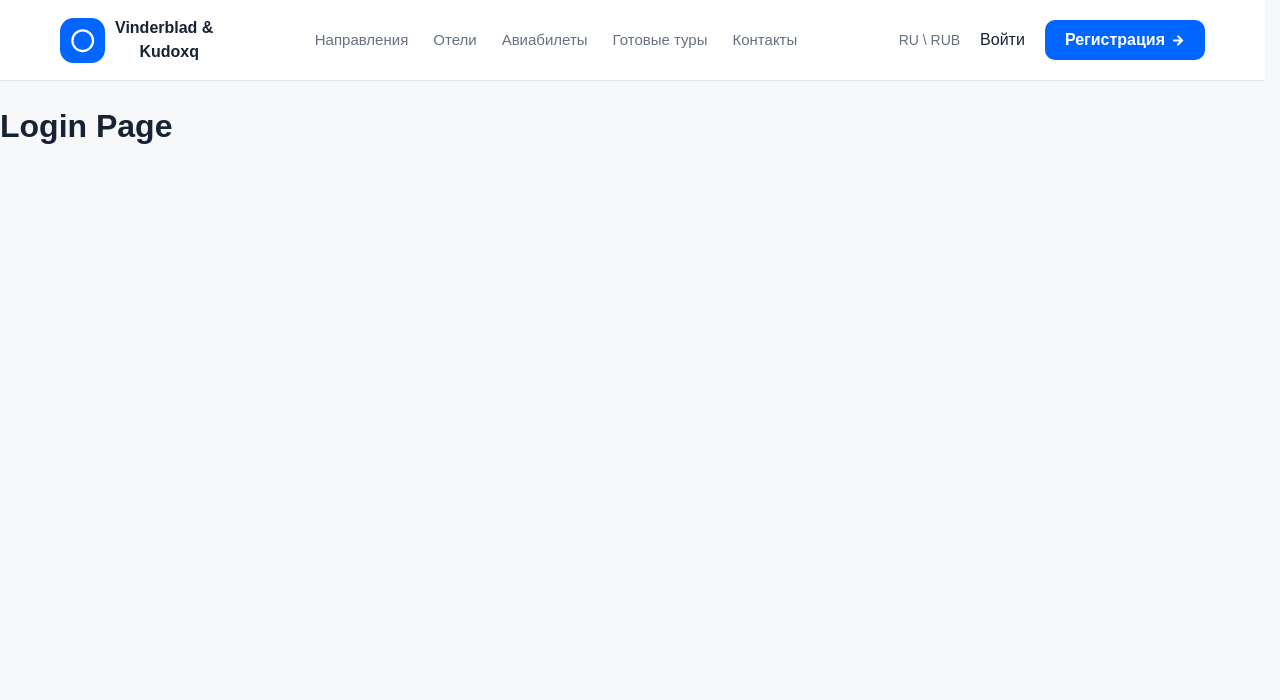
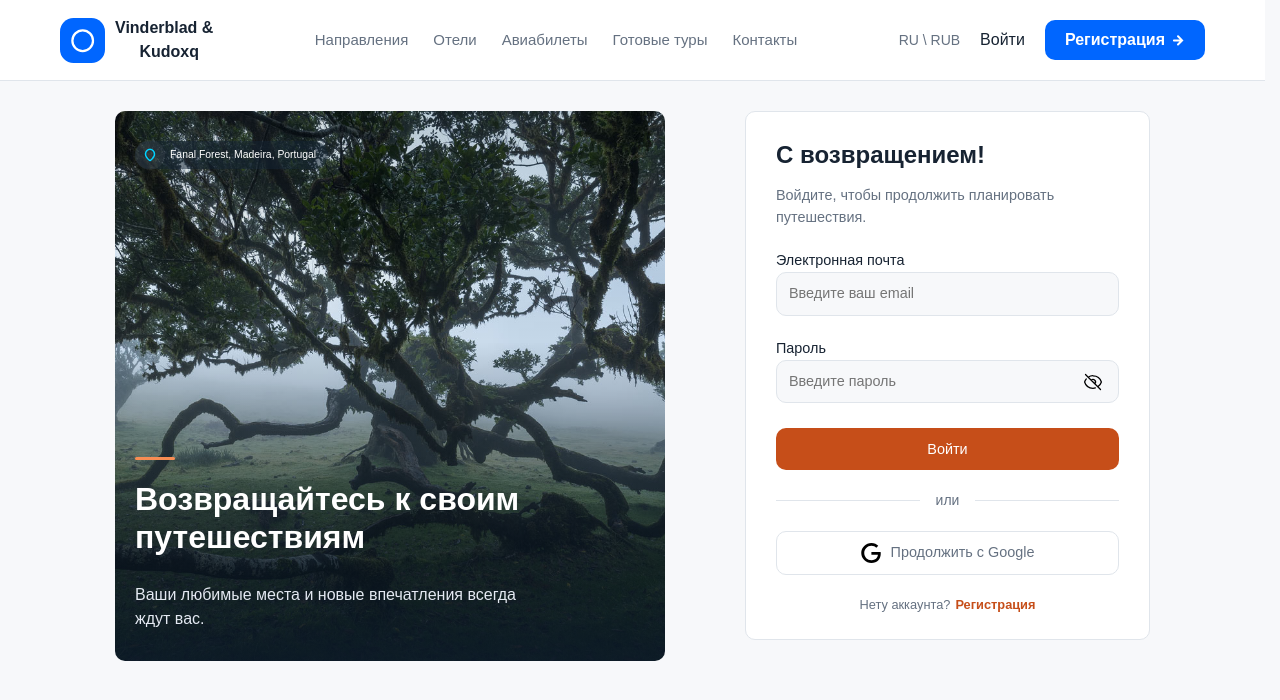
Before and after one commit to Vinderblad7/booking-microservices, a React app in the folder frontend/: page /login in a window 1280 px wide. Shown: the top 700 px of the page. Built offline with nearby package versions, Linux system fonts and the light colour scheme; the HTML template or start-up script is replaced by a standard one; a web font is replaced by a local one.

Commit message:
frontend: designed login page

```diff
--- a/frontend/src/components/AuthForm/AuthForm.css
+++ b/frontend/src/components/AuthForm/AuthForm.css
@@ -266,3 +266,8 @@
     top: 50%;
     transform: translateY(-40%);
 }
+
+.auth-success-button:hover {
+    transform: translateY(-2px);
+    filter: brightness(0.95);
+}
--- a/frontend/src/components/AuthForm/AuthForm.jsx
+++ b/frontend/src/components/AuthForm/AuthForm.jsx
@@ -5,7 +5,7 @@ import '../../services/auth'
 import eyeOpen from '../../assets/icons/eye-open.svg';
 import eyeClosed from '../../assets/icons/eye-closed.svg';
 import check from '../../assets/icons/check.svg';
-import { registerUser } from '../../services/auth';
+import { registerUser, loginUser } from '../../services/auth';
 
 function AuthForm({ mode = 'register' }) {
     const isRegister = mode === 'register';
@@ -54,6 +54,7 @@ function AuthForm({ mode = 'register' }) {
         try {
             setIsSubmitting(true);
 
+            if(isRegister) {
                 await registerUser({ email, password });
 
                 setSuccessMessage(
@@ -62,14 +63,24 @@ function AuthForm({ mode = 'register' }) {
                 setEmail('');
                 setPassword('');
                 setErrors({});
+
+            } else {
+
+                const data = await loginUser({ email, password });
+
+                console.log('Успешный вход:', data);
+
+            }
         } catch (error) {
-            if (error.status === 409) {
+            if (isRegister && error.status === 409) {
                 setServerError('Пользователь с таким email уже существует.');
+            } else if (!isRegister && error.status === 401) {
+                setServerError('Неверный email или пароль.');
             } else if (error.status === 422) {
                 setServerError('Проверьте правильность введённых данных.');
             } else {
                 setServerError(
-                    error.message || 'Не удалось создать аккаунт. Попробуйте позже.'
+                    error.message || 'Произошла ошибка. Попробуйте позже.'
                 );
             }
         } finally {
@@ -149,8 +160,8 @@ function AuthForm({ mode = 'register' }) {
                                     type={isPasswordVisible ? 'text' : 'password'}
                                     id="password"
                                     name="password"
-                                    placeholder="Создайте пароль"
-                                    autoComplete="new-password"
+                                    placeholder={isRegister ? 'Создайте пароль' : 'Введите пароль'}
+                                    autoComplete={isRegister ? 'new-password' : 'current-password'}
                                     value={password}
                                     onChange={(event) => setPassword(event.target.value)}
                                     required
@@ -184,9 +195,11 @@ function AuthForm({ mode = 'register' }) {
                                 </span>
                             )}
 
+                            {isRegister && (
                                 <span className="auth-field-hint">
                                     От 6 до 128 символов
                                 </span>
+                            )}
 
                         </div>
 
@@ -206,7 +219,10 @@ function AuthForm({ mode = 'register' }) {
                             type="submit"
                             disabled={isSubmitting}
                         >
-                            {isSubmitting ? 'Создаем аккаунт...' : 'Создать аккаунт'}
+                            {isSubmitting
+                                ? (isRegister ? 'Создаем аккаунт...' : 'Входим...')
+                                : (isRegister ? 'Создать аккаунт' : 'Войти')
+                            }
                         </button>
 
                     </form>
@@ -220,10 +236,19 @@ function AuthForm({ mode = 'register' }) {
                         Продолжить с Google
                     </button>
 
+                    {isRegister
+                        ? (
                             <div className='auth-footer'>
                                 <span>Уже есть аккаунт?</span>
                                 <a href='/login'>Войти</a>
                             </div>
+                        )
+                        : (
+                            <div className='auth-footer'>
+                                <span>Нету аккаунта?</span>
+                                <a href='/register'>Регистрация</a>
+                            </div>
+                    )}
                 </>
 
             )}
--- a/frontend/src/pages/Login/Login.css
+++ b/frontend/src/pages/Login/Login.css
@@ -0,0 +1,112 @@
+.login-page {
+    display: grid;
+    grid-template-columns: 1fr 1fr;
+
+    gap: 80px;
+
+    min-height: calc(100vh - 80px);
+
+    margin: 30px 115px;
+}
+
+.login-visual {
+    width: 550px;
+    height: 550px;
+    position: relative;
+    display: flex;
+    flex-direction: column;
+    justify-content: space-between;
+
+    padding: 30px 20px;
+
+    border-radius: var(--border-radius-sm);
+    background-image:
+        linear-gradient(
+            to bottom,
+            rgba(12, 26, 41, 0.1569) 0%,
+            rgba(12, 26, 41, 0) 42%,
+            rgba(12, 26, 41, 0.9098) 100%
+        ),
+        url("../../assets/images/Fanal_forest.jpg");
+    background-size: cover;
+    background-position: center;
+    background-repeat: no-repeat;
+}
+
+.login-visual::after{
+    display: flex;
+    flex-direction: column;
+    justify-content: center;
+
+    padding: 30px 20px;
+}
+
+
+.login-visual-content {
+    max-width: 400px;
+}
+
+.login-visual-location {
+    position: relative;
+    align-self: flex-start;
+
+    padding: 6px 12px 6px 35px;
+
+    color: var(--color-light);
+    background-color: rgba(21, 37, 53, 0.502);
+    border-radius: var(--border-radius-lg);
+    font-size: 0.65rem;
+
+    z-index: 1;
+}
+
+.login-visual-location::before {
+    content: "";
+    position: absolute;
+
+    left: 0px;
+    top: 50%;
+    transform: translateY(-50%);
+
+    width: 30px;
+    height: 30px;
+
+    background-image: url("../../assets/icons/field-icon-bg.svg");
+    background-size: contain;
+    background-repeat: no-repeat;
+    background-position: center;
+}
+
+.login-visual-content h1 {
+    font-size: 2rem;
+    font-weight: 700;
+    line-height: 1.2;
+    color: var(--color-light);
+}
+
+.login-visual-content h1::before {
+    content: "";
+    display: block;
+
+    width: 40px;
+    height: 3px;
+    margin-bottom: 20px;
+
+    background-color: rgba(248, 141, 83, 1);
+    border-radius: var(--border-radius-sm);
+}
+
+.login-visual-content p {
+    font-size: 1rem;
+    line-height: 1.5;
+    color: var(--color-light-gray);
+    margin-top: 10px;
+}
+
+.auth-submit-button {
+    margin-top: 5px;
+}
+
+.auth-submit-button__google {
+    margin-top: 0px;
+}
--- a/frontend/src/pages/Login/Login.jsx
+++ b/frontend/src/pages/Login/Login.jsx
@@ -1,7 +1,31 @@
+import AuthForm from "../../components/AuthForm/AuthForm";
+import '../Login/Login.css'
+
 function Login() {
     return (
-        <main>
-            <h1>Login Page</h1>
+        <main className="login-page">
+            <section className="login-visual">
+
+                <div className="login-visual-location">
+                    <span>Fanal Forest, Madeira, Portugal</span>
+                </div>
+
+                <div className="login-visual-content">
+
+                    <h1>
+                        Возвращайтесь к своим путешествиям
+                    </h1>
+
+                    <p>
+                        Ваши любимые места и новые впечатления
+                        всегда ждут вас.
+                    </p>
+                </div>
+            </section>
+
+            <section className="login-content">
+                <AuthForm mode="login" />
+            </section>
         </main>
     );
 }
--- a/frontend/src/pages/Register/Register.jsx
+++ b/frontend/src/pages/Register/Register.jsx
@@ -12,13 +12,12 @@ function Register() {
 
                 <div className="register-visual-content">
 
-
-                    <h1 className="register-visual__title">
+                    <h1>
                         Ваше следующее<br></br>путешествие
                         начинается<br></br>здесь
                     </h1>
 
-                    <p className="register-visual__text">
+                    <p>
                         Сохраняйте любимые места и планируйте
                         путешествия удобнее.
                     </p>
--- a/frontend/src/services/auth.js
+++ b/frontend/src/services/auth.js
@@ -25,3 +25,29 @@ export async function registerUser({ email, password }) {
 
     return data;
 }
+
+export async function loginUser({ email, password }) {
+    const response = await fetch(`${AUTH_API_URL}/login`, {
+        method: 'POST',
+        headers: {
+            'Content-Type': 'application/json',
+        },
+        body: JSON.stringify({
+            email: email.trim(),
+            password,
+        }),
+    });
+
+    const data = await response.json().catch(() => null);
+
+    if (!response.ok) {
+        const error = new Error(
+            data?.detail || 'Не удалось войти в аккаунт'
+        );
+
+        error.status = response.status;
+        throw error;
+    }
+
+    return data;
+}
```
Also changed, not shown: frontend/src/assets/images/Fanal_forest.jpg (added), frontend/src/services/authStorage.js (added). Lines whose indentation alone changed are shown as unchanged.
